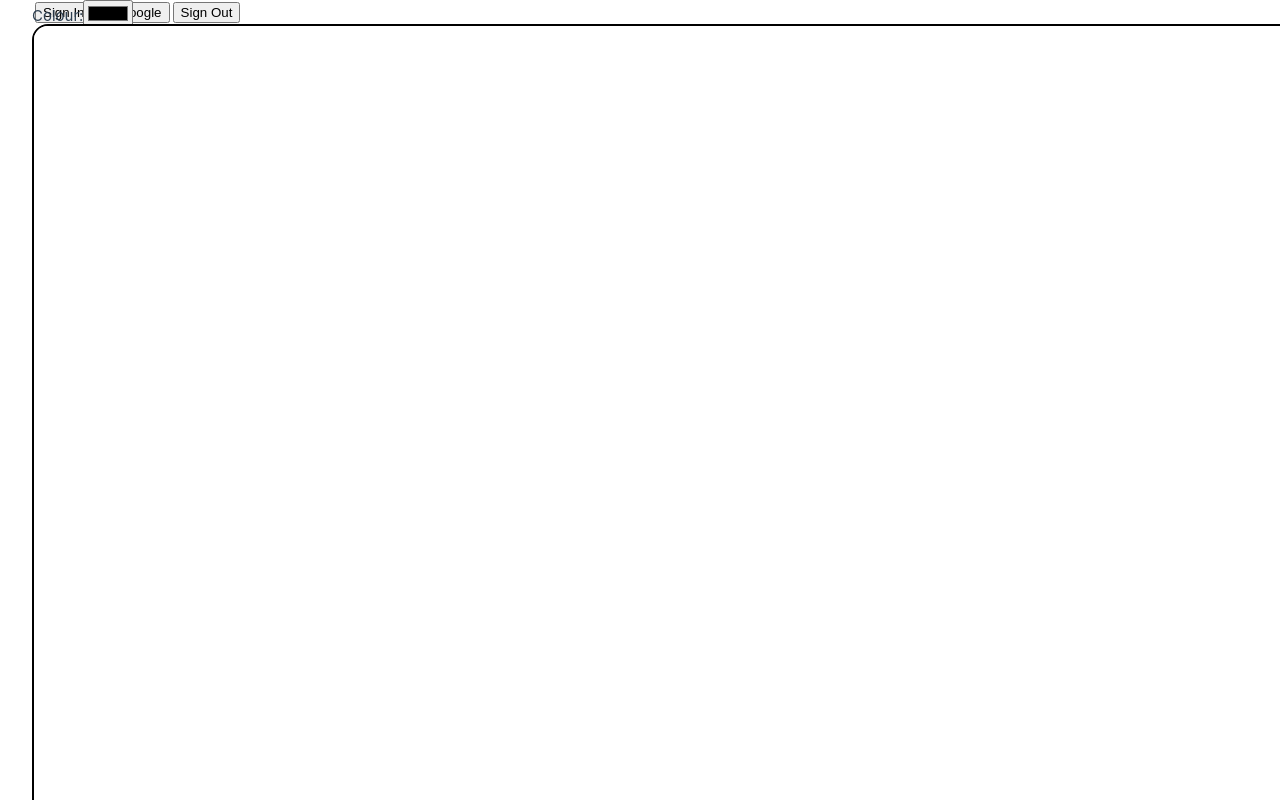
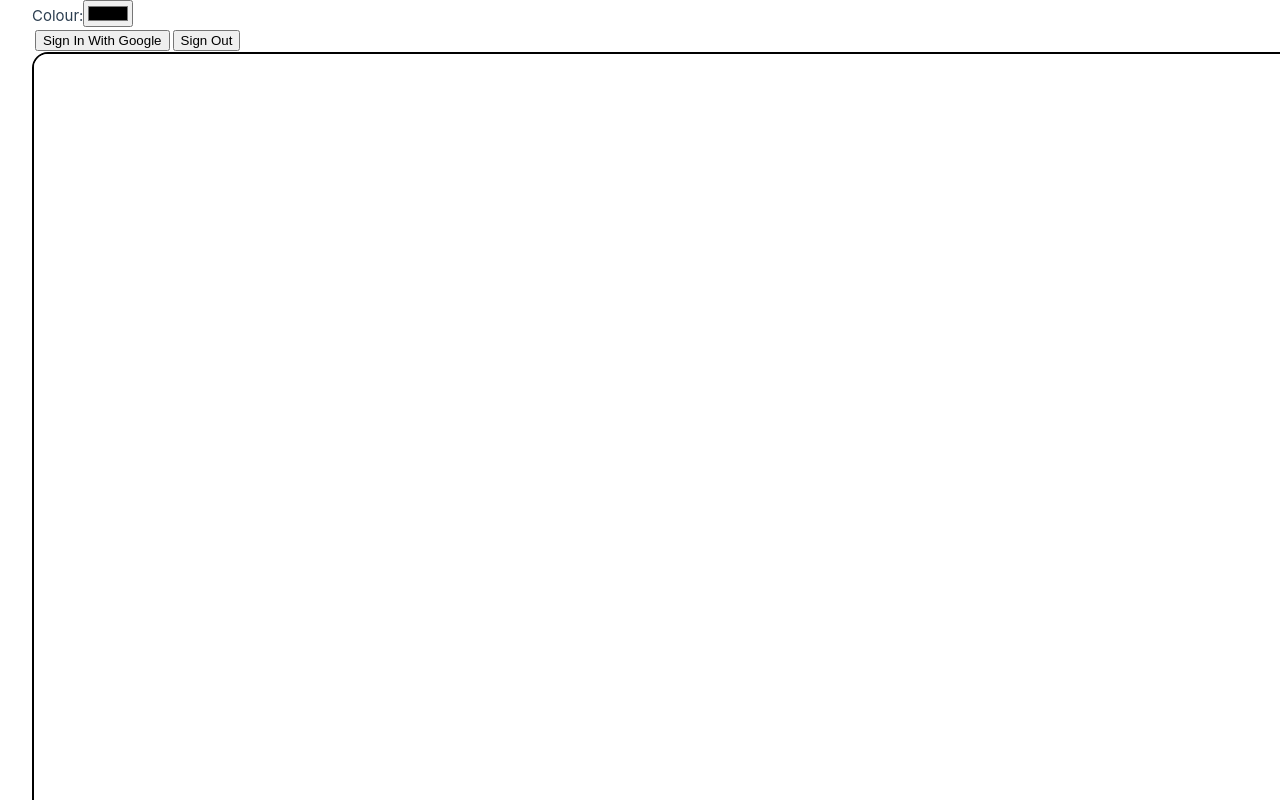
Before and after one commit to UTSC-CSCC09-Programming-on-the-Web/project-mark-it, a Vue app: page / in a window 1280 px wide. Shown: the top 800 px of the page. Built offline with nearby package versions, Linux system fonts and the light colour scheme.

Commit message:
Fix: UI overlap bug

```diff
--- a/src/App.vue
+++ b/src/App.vue
@@ -1,5 +1,5 @@
 <script setup>
-import Canvas from './components/Canvas.vue'
+import Markboard from './components/Canvas.vue'
 import ToolBar from './components/ToolBar.vue'
 
 // For testing onlu (remove later)
@@ -28,7 +28,7 @@ function signOut() {
   </div>
 
   <main>
-    <Canvas />
+    <Markboard />
   </main>
 </template>
 
--- a/src/components/Canvas.vue
+++ b/src/components/Canvas.vue
@@ -68,7 +68,6 @@ const stopDrawing = () => {
 
 <style scoped>
 .markboard-container {
-  position: relative;
   width: 100%;
   height: 100%;
 }
--- a/src/components/ToolBar.vue
+++ b/src/components/ToolBar.vue
@@ -16,6 +16,5 @@ const width = ref(5)
 
 <style scoped>
 .toolbar {
-  position: fixed;
 }
 </style>
```
